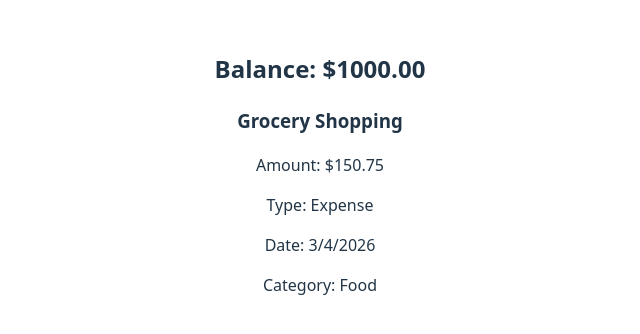
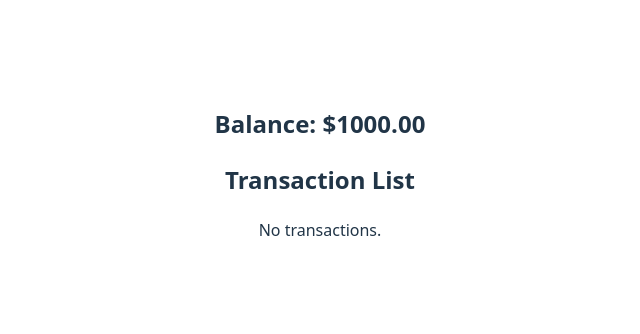
Before and after one commit to quangquan117/BudgetTracker, a React (Vite) app: page / in a window 1280 px wide. Shown: the part 228-562 px from the top of the page, without its empty margins (320-960 px from the left). Built offline with nearby package versions, Linux system fonts and the light colour scheme.

Commit message:
feat: update App component to use TransactionList and manage balance state

```diff
--- a/src/App.tsx
+++ b/src/App.tsx
@@ -1,24 +1,16 @@
 import { useState } from 'react'
-import reactLogo from './assets/react.svg'
-import viteLogo from '/vite.svg'
 import './App.css'
 import { Balance } from './components/balance'
-import { TransactionItem } from './components/TransactionItem'
+import { TransactionList } from './components/TransactionList'
 
 function App() {
     const [count, setCount] = useState(0)
+    const [balance, setBalance] = useState(1000)
 
     return (
         <>
-            <Balance your_balance={1000} />
-            <TransactionItem transaction={{
-                id: 1,
-                Title: "Grocery Shopping",
-                amount: 150.75,
-                type: "Expense",
-                date: new Date(),
-                category: "Food"
-            }} />
+            <Balance your_balance={balance} />
+            <TransactionList />
         </>
     )
 }
```
